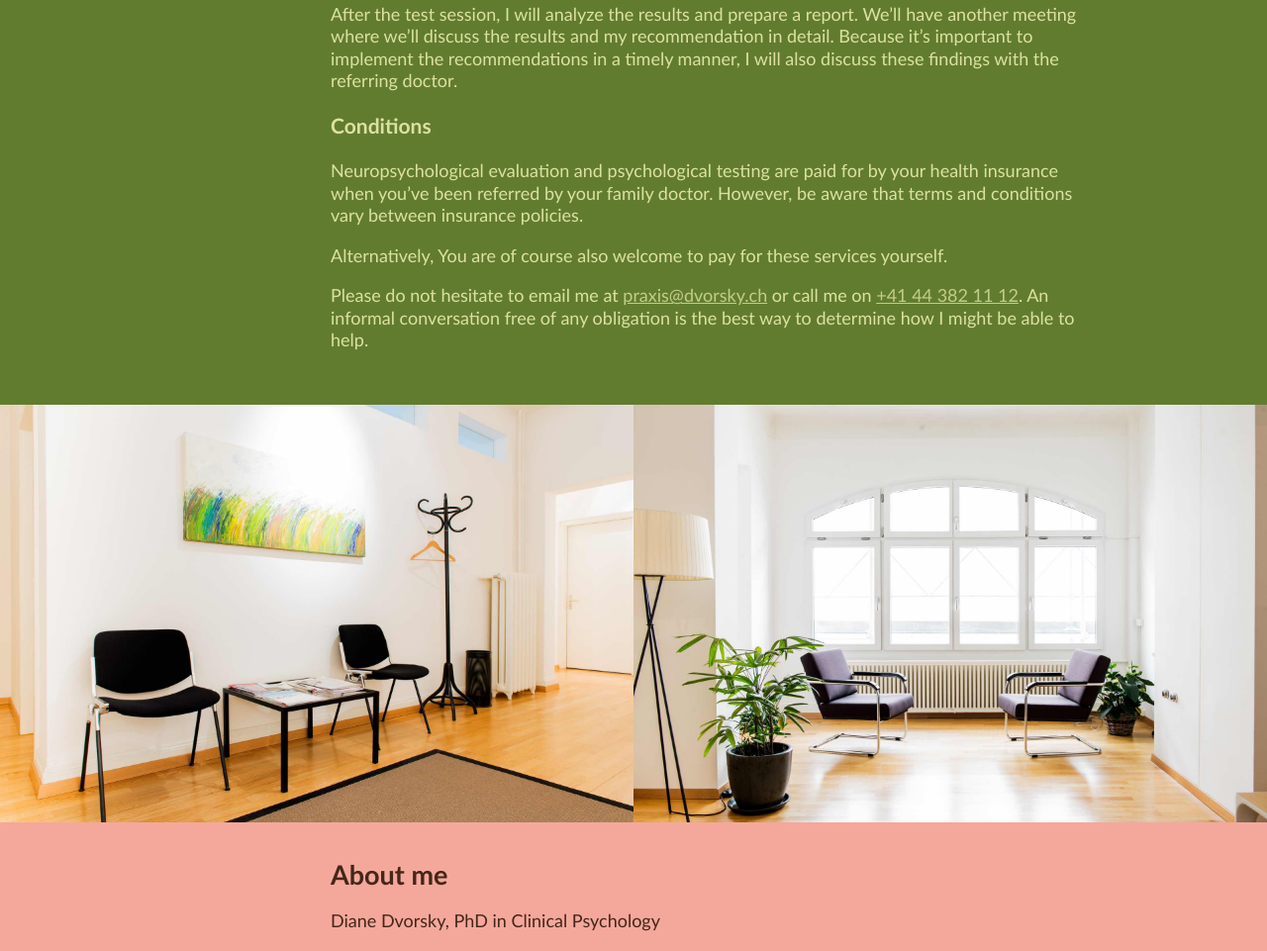
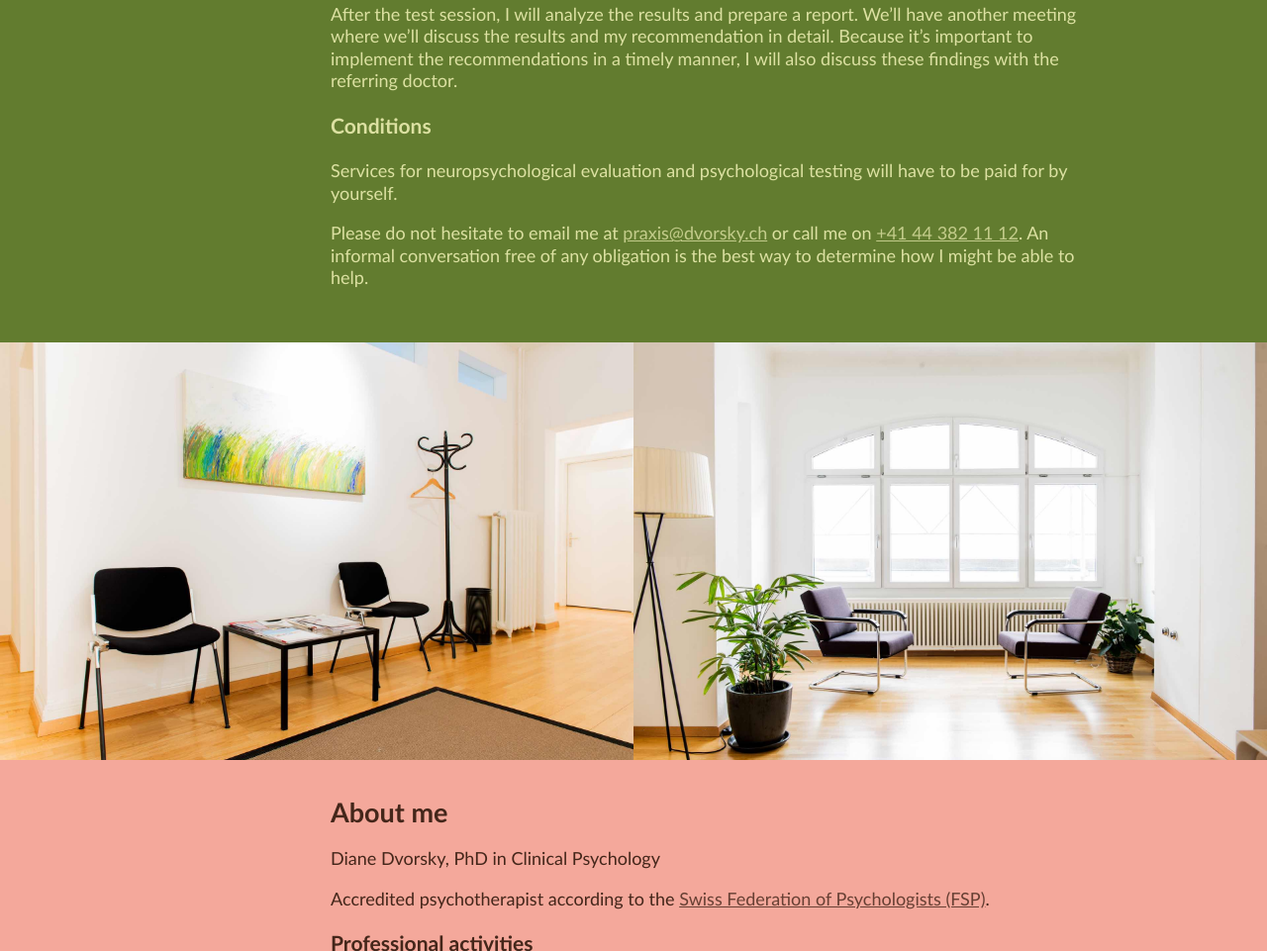
Before and after one commit to dvodia00/dvodia00.github.io, a plain HTML site: page en/index.html in a window 1280 px wide. Shown: the part 3905-4866 px from the top of the page at 99% size. Drawn offline with Linux system fonts and the light colour scheme.

Commit message:
Update index.html
Changes based on legal input

```diff
--- a/en/index.html
+++ b/en/index.html
@@ -167,9 +167,7 @@
 
 <h3>Conditions</h3>
 
-<p>Neuropsychological evaluation and psychological testing are paid for by your health insurance when you’ve been referred by your family doctor. However, be aware that terms and conditions vary between insurance policies.</p>
-
-<p>Alternatively, You  are of course also welcome to pay for these services yourself. </p>
+<p>Services for neuropsychological evaluation and psychological testing will have to be paid for by yourself.</p>
 
 <p>Please do not hesitate to email me at <a href="mailto:praxis@dvorsky.ch">praxis@dvorsky.ch</a> or call me on <a href="tel:+41443821112">+41 44 382 11 12</a>. An informal conversation free of any obligation is the best way to determine how I might be able to help.</p>
 
```
